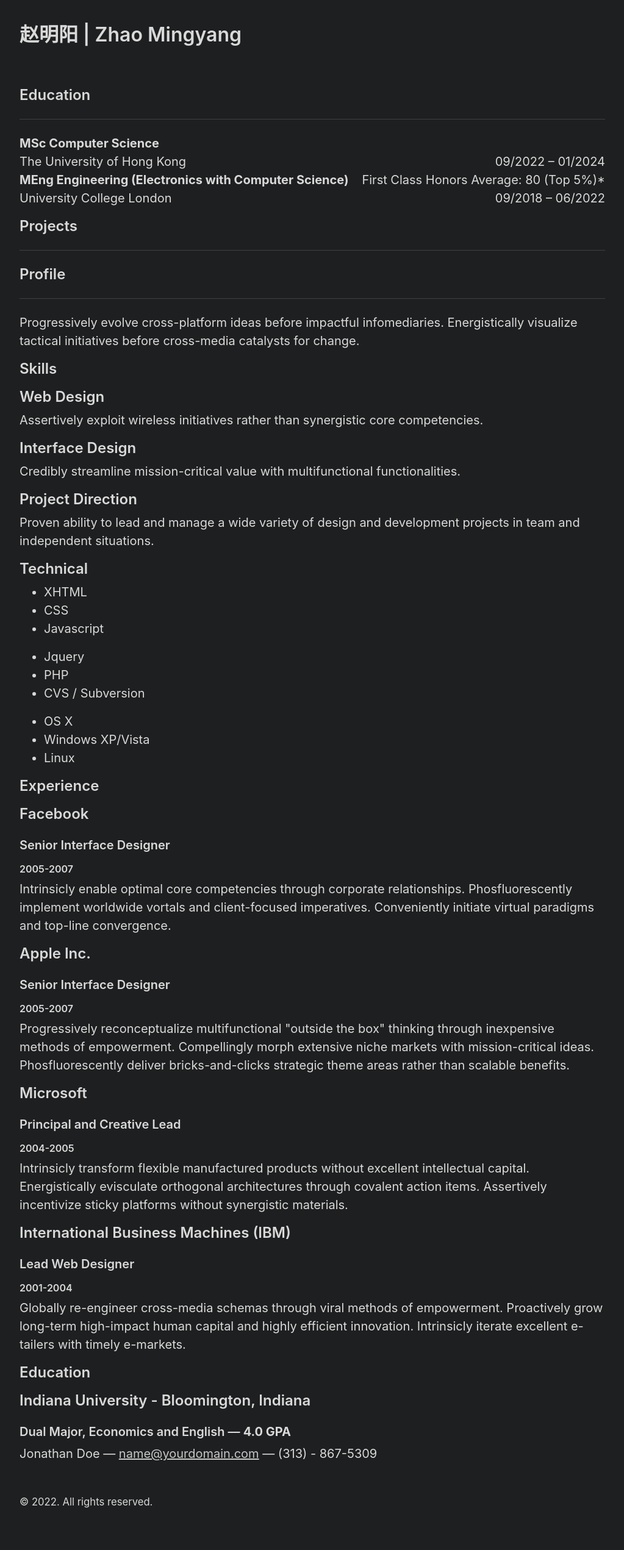
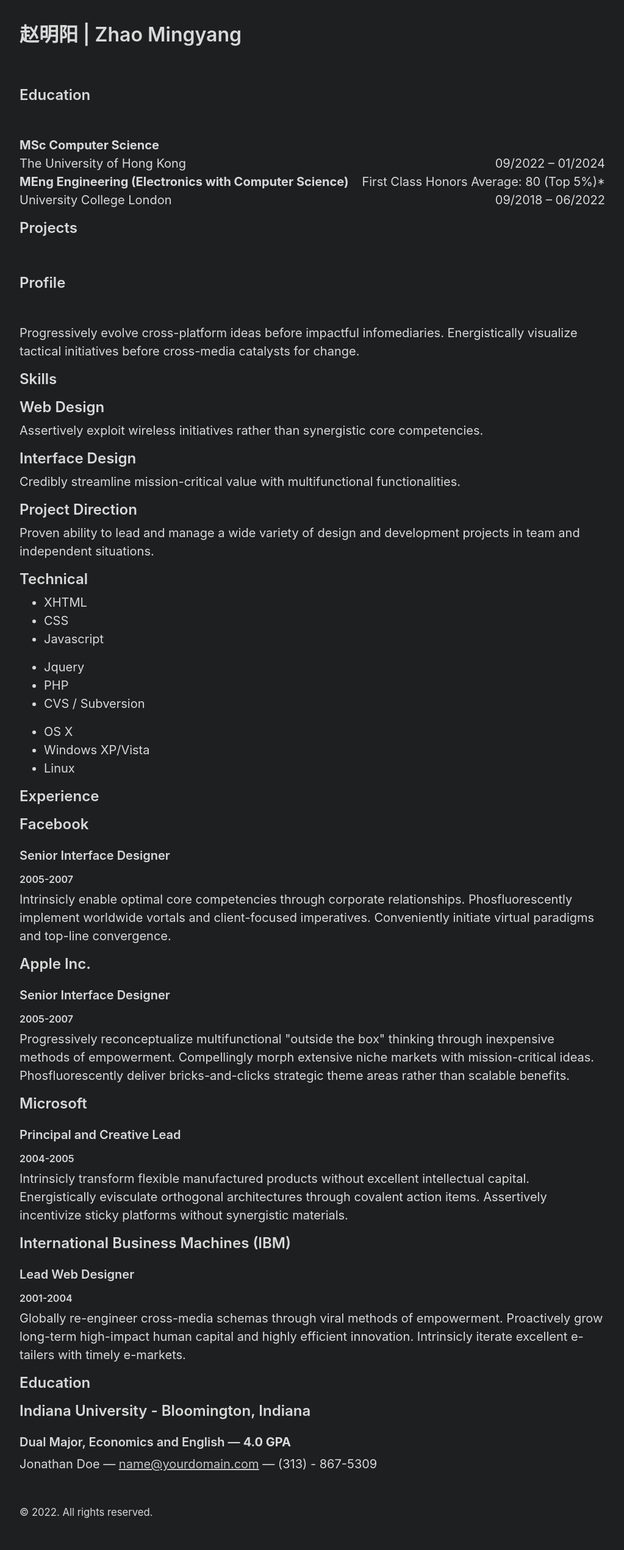
Before and after one commit to Zhao-Mingyang/zhao-mingyang.github.io, a Jekyll site: the page built from about.md, in a window 1280 px wide. Shown: the whole page at 61% size, without its empty margins (128-1151 px from the left). Built offline with Jekyll 4.4.1, drawn with Linux system fonts in a browser that asks for light colours.

Commit message:
Update _type.scss

```diff
--- a/_sass/_type.scss
+++ b/_sass/_type.scss
@@ -113,3 +113,10 @@ a[href^="#fnref:"] {
   font-size: 1.25rem;
   font-weight: 300;
 }
+
+hr {
+    margin-top:7px;
+    *margin: 0;
+    border: 0;
+    height: 20px
+}
```
